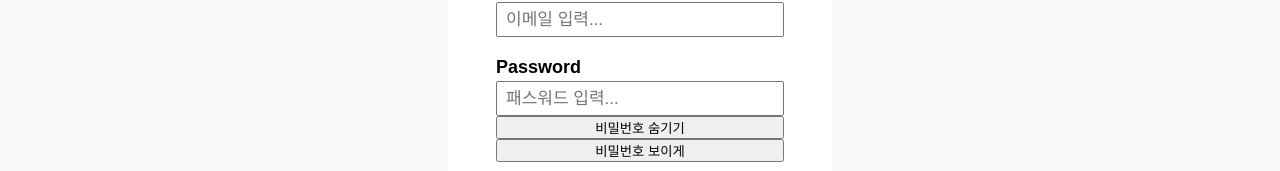
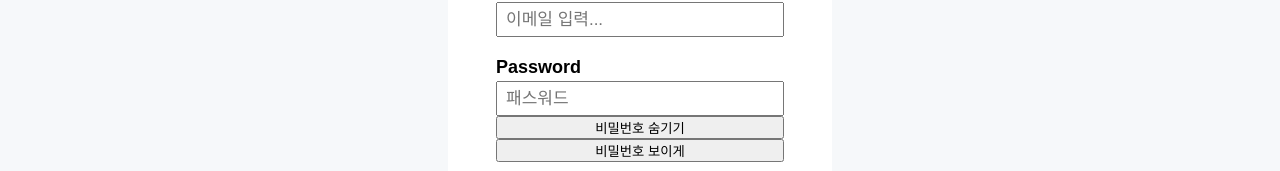
Before and after one commit to jo94hk/myCart2-main, a React (Vite) app: page / in a window 1280 px wide. Shown: the part 254-425 px from the top of the page. Built offline with nearby package versions, Linux system fonts and the light colour scheme; a web font is replaced by a local one.

Commit message:
유즈레퍼런스

```diff
--- a/src/components/Authentication/LoginPage.jsx
+++ b/src/components/Authentication/LoginPage.jsx
@@ -20,15 +20,15 @@ const LoginPage = () => {
           <div>
             <label htmlFor="password">Password</label>
             <input
+              ref={passwordRef}
               type="password"
-              ref={passwordRef}
               id="password"
               className="form_text_input"
-              placeholder="패스워드 입력..."
+              placeholder="패스워드"
             />
             <button
               type="button"
-              onClick={() => console.log(passwordRef.current)}
+              onClick={() => (passwordRef.current.type = "password")}
             >
               비밀번호 숨기기
             </button>
@@ -48,5 +48,4 @@ const LoginPage = () => {
     </section>
   );
 };
-
 export default LoginPage;
```
